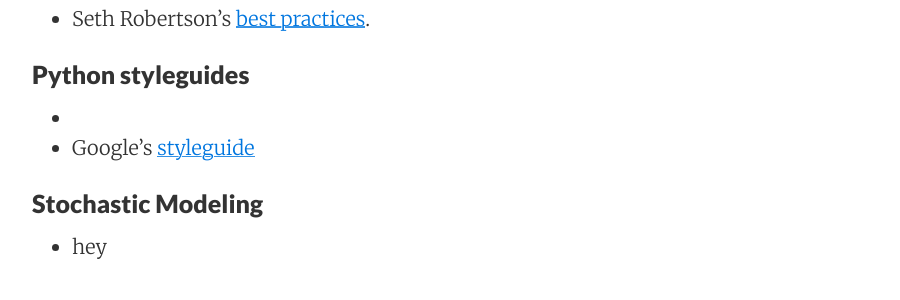
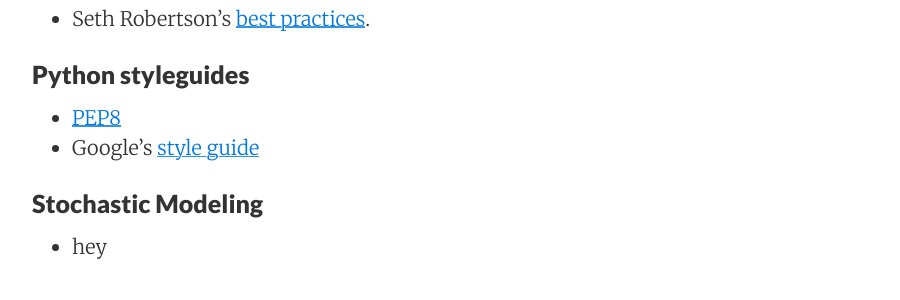
Before and after one commit to brianscherer/brianscherer.github.io, a Jekyll site: the page built from reading.md, in a window 1280 px wide. Shown: the part 172-472 px from the top of the page, without its empty margins (188-1088 px from the left). Built offline with Jekyll 4.4.1, drawn with Linux system fonts in a browser that asks for light colours.

Commit message:
Update reading.md

```diff
--- a/reading.md
+++ b/reading.md
@@ -9,8 +9,8 @@ tags: reading
 * Seth Robertson's [best practices](http://sethrobertson.github.io/GitBestPractices/).
 
 ### Python styleguides
-*
-* Google's [styleguide](http://google.github.io/styleguide/pyguide.html)
+* [PEP8](https://www.python.org/dev/peps/pep-0008/)
+* Google's [style guide](http://google.github.io/styleguide/pyguide.html)
 
 ### Stochastic Modeling
 * hey
```
